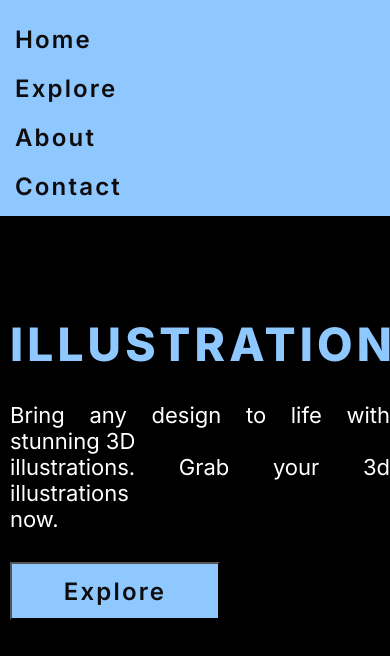
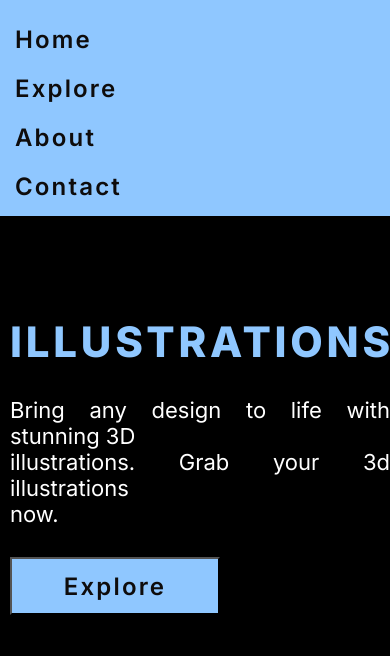
Before and after one commit to pedromorinel/landing-page-teste, a plain HTML site: page index.html in a window 390 px wide. Shown: the top 656 px of the page. Drawn offline with Linux system fonts and the light colour scheme.

Commit message:
Update style.css

```diff
--- a/style.css
+++ b/style.css
@@ -132,7 +132,7 @@ body {
     .titulo {
         font-family: 'Inter';
         font-weight: 800;
-        font-size: 46px;
+        font-size: 42px;
         letter-spacing: 0.09em;
         color: #8FC7FF;
     }
```
